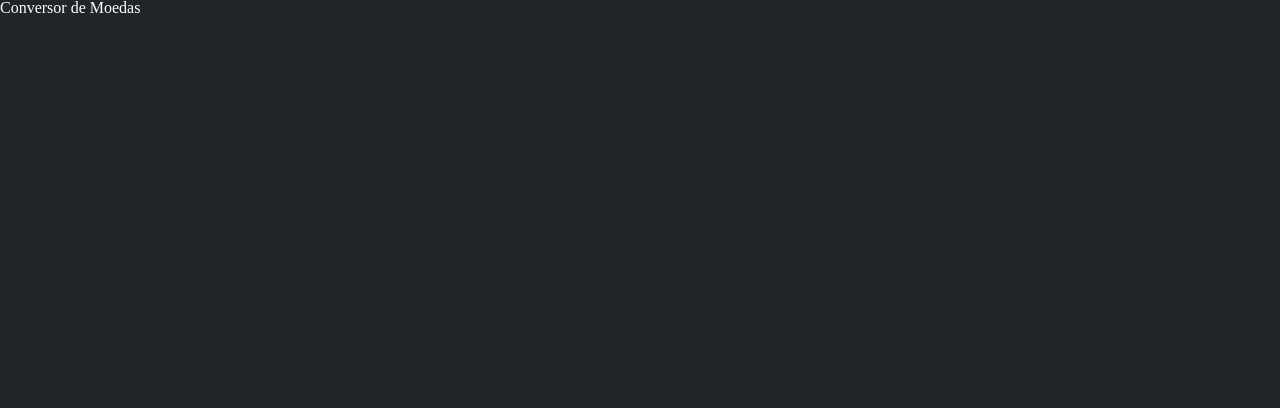
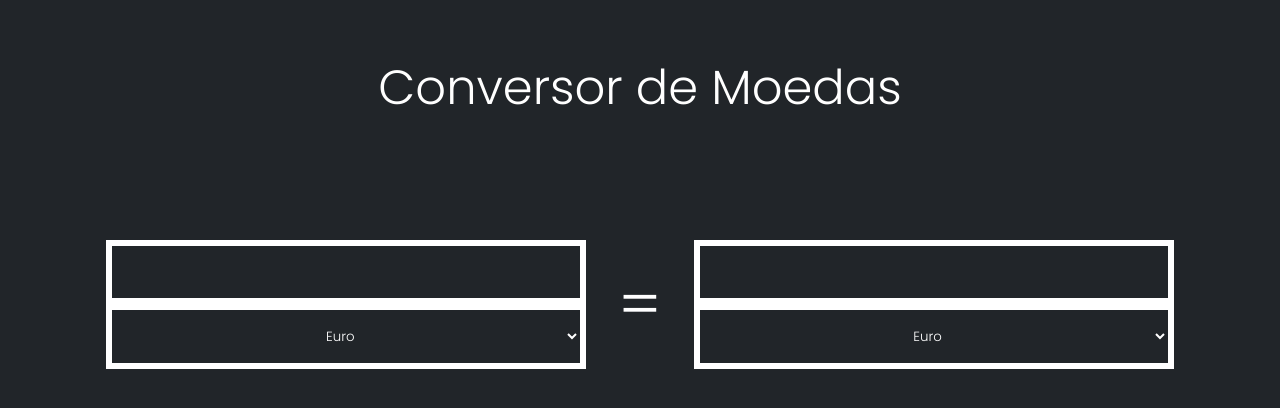
Before and after one commit to maribelapita/conversor-de-moeda-i-dev-, a website built with Vite: page index.html in a window 1280 px wide. Built offline with nearby package versions, Linux system fonts and the light colour scheme.

Commit message:
converter layout
create a layout for the converter and apply some css for their elements

```diff
--- a/index.html
+++ b/index.html
@@ -1,15 +1,44 @@
 <!DOCTYPE html>
 <html lang="en">
+
 <head>
   <meta charset="UTF-8" />
   <link rel="icon" type="image/svg+xml" href="favicon.svg" />
   <meta name="viewport" content="width=device-width, initial-scale=1.0" />
-    <title>Vite App</title>
+
+  <link rel="preconnect" href="https://fonts.googleapis.com">
+  <link rel="preconnect" href="https://fonts.gstatic.com" crossorigin>
+  <link href="https://fonts.googleapis.com/css2?family=Poppins:wght@300&display=swap" rel="stylesheet">
+  <title>Conversor de Moedas</title>
 
   <link rel="stylesheet" href="./styles/index.css">
 </head>
+
 <body>
-    <h1>Conversor de Moedas</h1>
+
+  <main class="stage">
+    <h1 class="title">Conversor de Moedas</h1>
+    <section class="converter">
+      <form class="wrapper-coin">
+        <input class="coin" type="number" />
+        <select class="list-coins">
+          <option value="euro">Euro</option>
+          <option value="dobra">Dobra</option>
+        </select>
+      </form>
+      <span class="comparator">=</span>
+      <form class="wrapper-coin">
+        <input class="coin" type="number" />
+        <select class="list-coins">
+          <option value="euro">Euro</option>
+          <option value="dobra">Dobra</option>
+        </select>
+      </form>
+    </section>
+
+  </main>
+
   <script type="module" src="/main.js"></script>
 </body>
+
 </html>
--- /dev/null
+++ b/styles/components/coin.css
@@ -0,0 +1,11 @@
+.coin {
+    background-color: var(--color-background);
+    color: var(--color-font);
+    font-family: inherit;
+    padding: var(--gap-small);
+    border: 0.4rem solid var(--color-font);
+    width: 100%;
+    cursor: pointer;
+    box-sizing: border-box;
+    text-align: center;
+}
--- /dev/null
+++ b/styles/components/converter.css
@@ -0,0 +1,9 @@
+.converter {
+    display: flex;
+    align-items: center;
+    gap:var(--gap-medium);
+}
+
+.converter > .comparator{
+    font-size: 4rem;
+}
--- /dev/null
+++ b/styles/components/index.css
@@ -0,0 +1,7 @@
+@import "./title.css";
+@import "./coin.css";
+@import "./list-coins.css";
+@import "./wrapper-coin.css";
+@import "./converter.css";
+@import "./stage.css"
+/* vai importar todos os componentes */
--- /dev/null
+++ b/styles/components/list-coins.css
@@ -0,0 +1,10 @@
+.list-coins {
+    background-color: var(--color-background);
+    color: var(--color-font);
+    font-family: inherit;
+    padding: var(--gap-small);
+    border: 0.4rem solid var(--color-font);
+    width: 100%;
+    cursor: pointer;
+    text-align: center;
+}
--- /dev/null
+++ b/styles/components/stage.css
@@ -0,0 +1,6 @@
+.stage {
+    display: flex;
+    flex-direction: column;
+    align-items: center;
+    gap: var(--gap-big);
+}
--- /dev/null
+++ b/styles/components/title.css
@@ -0,0 +1,5 @@
+.title {
+    font-size: 3rem;
+    text-align: center;
+    padding: 4rem;
+}
--- /dev/null
+++ b/styles/components/wrapper-coin.css
@@ -0,0 +1,6 @@
+.wrapper-coin {
+    display: flex;
+    flex-direction: column;
+    width: 30rem;
+    font-size: 2rem;
+}
--- a/styles/elements/base.css
+++ b/styles/elements/base.css
@@ -1,4 +1,11 @@
 body {
     background-color: var(--color-background);
     color: var(--color-font);
+    font-family: 'Poppins', sans-serif;
+    font-size: 25px ;
 }
+
+
+h1 {
+    font-size: 3rem;
+}
--- a/styles/index.css
+++ b/styles/index.css
@@ -1,3 +1,6 @@
 @import './settings/colors.css';
+@import './settings/gaps.css';
 @import './generic/reset.css';
 @import './elements/base.css';
+
+@import "./components/index.css";
--- a/styles/settings/colors.css
+++ b/styles/settings/colors.css
@@ -1,4 +1,4 @@
 :root {
-    --color-background: #212529;
-    --color-font: #fff;
-}
+   --color-background: #212529;
+   --color-font: #fff;
+   }
--- /dev/null
+++ b/styles/settings/gaps.css
@@ -0,0 +1,5 @@
+:root {
+    --gap-small:1rem;
+    --gap-medium:2rem;
+    --gap-big:4rem;
+}
```
Lines whose indentation alone changed are shown as unchanged.
